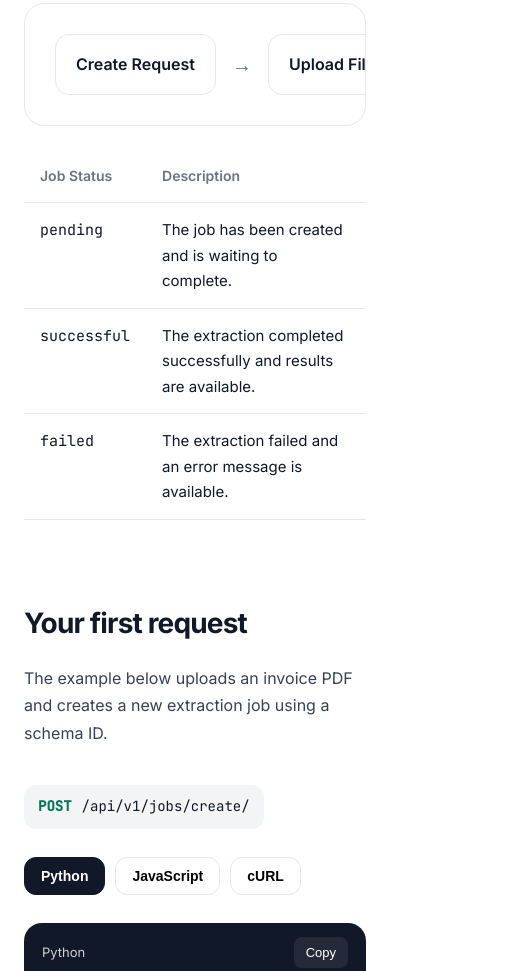
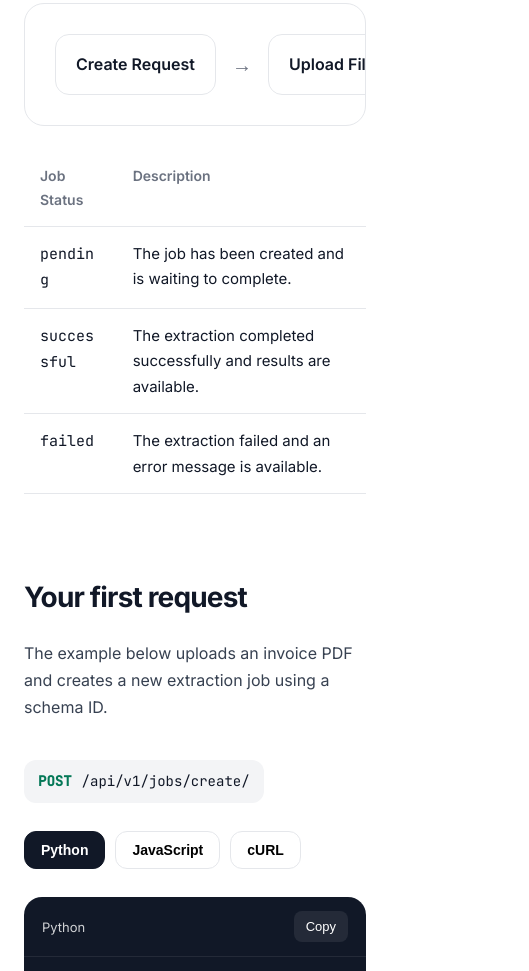
Before and after one commit to ChideraVal/zendix-docs, a plain HTML site: page index.html in a window 390 px wide. Shown: the part 1715-2686 px from the top of the page, 529 px wide, since content can reach past the window. Drawn offline with Linux system fonts and the light colour scheme.

Commit message:
fix navbar

```diff
--- a/index.html
+++ b/index.html
@@ -404,14 +404,16 @@
 
             body {
                 flex-direction: column;
+                overflow-x: hidden;
             }
 
             .sidebar {
                 position: fixed;
                 left: 0;
                 top: 0;
+                bottom: 0;
                 width: 280px;
-                height: 100vh;
+                height: 100dvh;
                 transform: translateX(-110%);
                 border-right: 1px solid var(--border);
                 border-bottom: none;
@@ -427,6 +429,15 @@
 
             h1 {
                 font-size: 40px;
+            }
+
+            /* 3. THE FIX for the stretching tables and endpoints */
+            .mini-table td,
+            .mini-table td code,
+            .endpoint {
+                white-space: normal; /* Allows text to wrap instead of staying on one line */
+                overflow-wrap: anywhere; /* Forces long strings like 'duplicate_client_reference_id' to break */
+                word-break: break-word;
             }
         }
 
```
